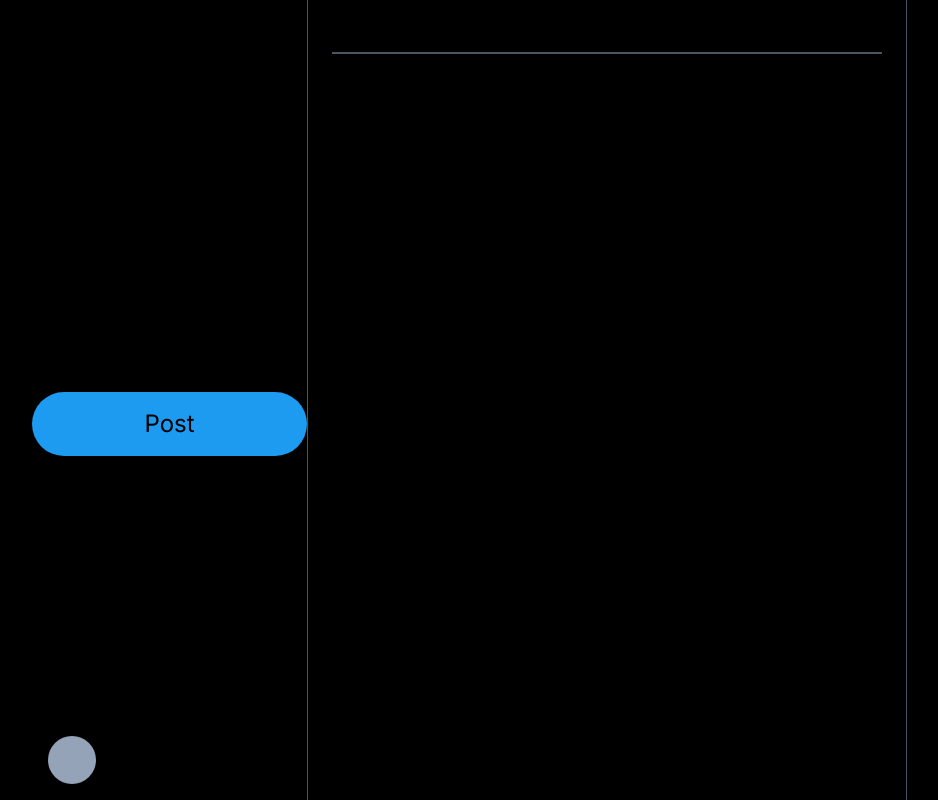
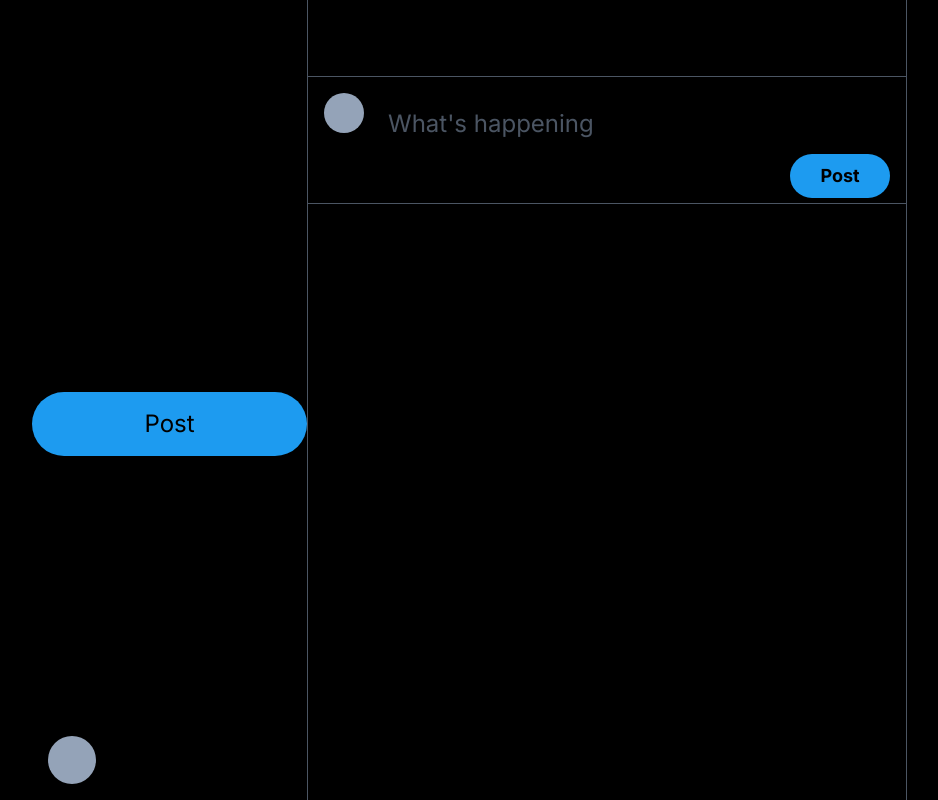
Before and after one commit to lime-and/twitter-clone, a Next.js app: page / in a window 1280 px wide. Shown: the whole page, without its empty margins (96-1034 px from the left). Built offline with nearby package versions, Linux system fonts and the light colour scheme.

Commit message:
home page update

```diff
--- a/src/app/page.tsx
+++ b/src/app/page.tsx
@@ -6,13 +6,33 @@ const Home = () => {
       <div className="max-w-screen-lg w-full h-full flex relative">
         {/* Left sidebar for navigation/header */}
         <LeftSidebar/>
-        <main className="ml-[275px] p-6 flex w-[600px] h-full min-h-screen flex-col border-l-[0.5px] border-r-[0.5px]
+        <main className="ml-[275px]  flex w-[600px] h-full min-h-screen flex-col border-l-[0.5px] border-r-[0.5px]
         border-gray-600">
-          <h1 className="text-xl font-bold">Home</h1>
-          <div className="border-t-[0.5px] border-b-[0.5px] border-gray-600"></div>
+          <h1 className="text-xl font-bold p-6">Home</h1>
+          <div className="border-t-[0.5px] px-4 border-b-[0.5px] flex items-stretch py-4 space-x-2 border-gray-600 h-32 relative">
+            <div className="w-10 h-10 bg-slate-400 rounded-full flex-none"></div>
+            <div className="flex flex-col w-full h-full">
+              <input
+              type="text"
+              className="w-full h-full text-2xl placeholder:text-gray-600 bg-transparent border-b-[0.5px] border-gray-600 p-4 outline-none border-none"
+              placeholder="What's happening"
+            />
+          <div className="w-full justify-between items-center flex">
+            <div></div>
+            <div className="w-full max-w-[100px]">
+             <button className="rounded-full bg-primary px-4 py-2 w-full text-lg text-center hover:bg-opacity-70 transition
+              duration-200 font-bold">
+              Post
+              </button>
+              </div>
+            </div>
+          </div>
+          </div>
+          <div>
+
+          </div>
         </main>
-        {/*<main>Home timeline</main>
-        <section>right section</section>*/}
+        {/*<section>right section</section>*/}
       </div>
     </div>
   );
```
